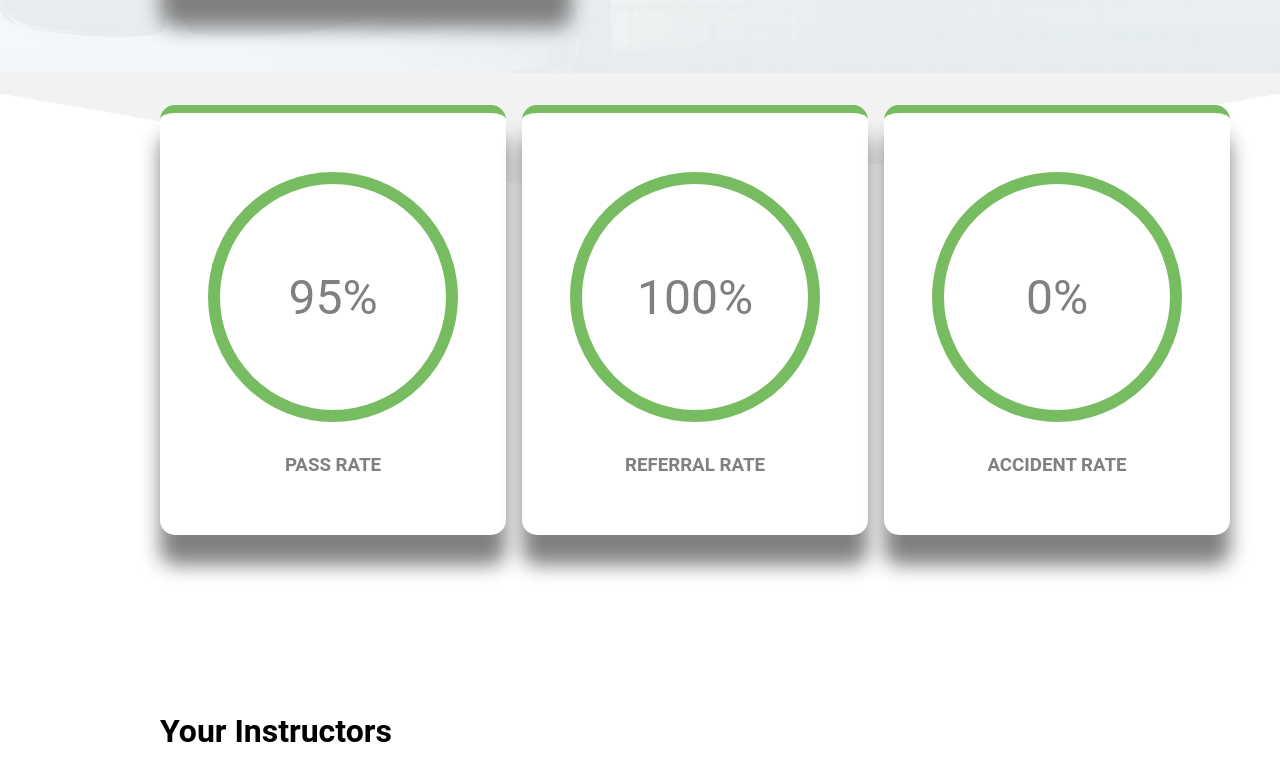
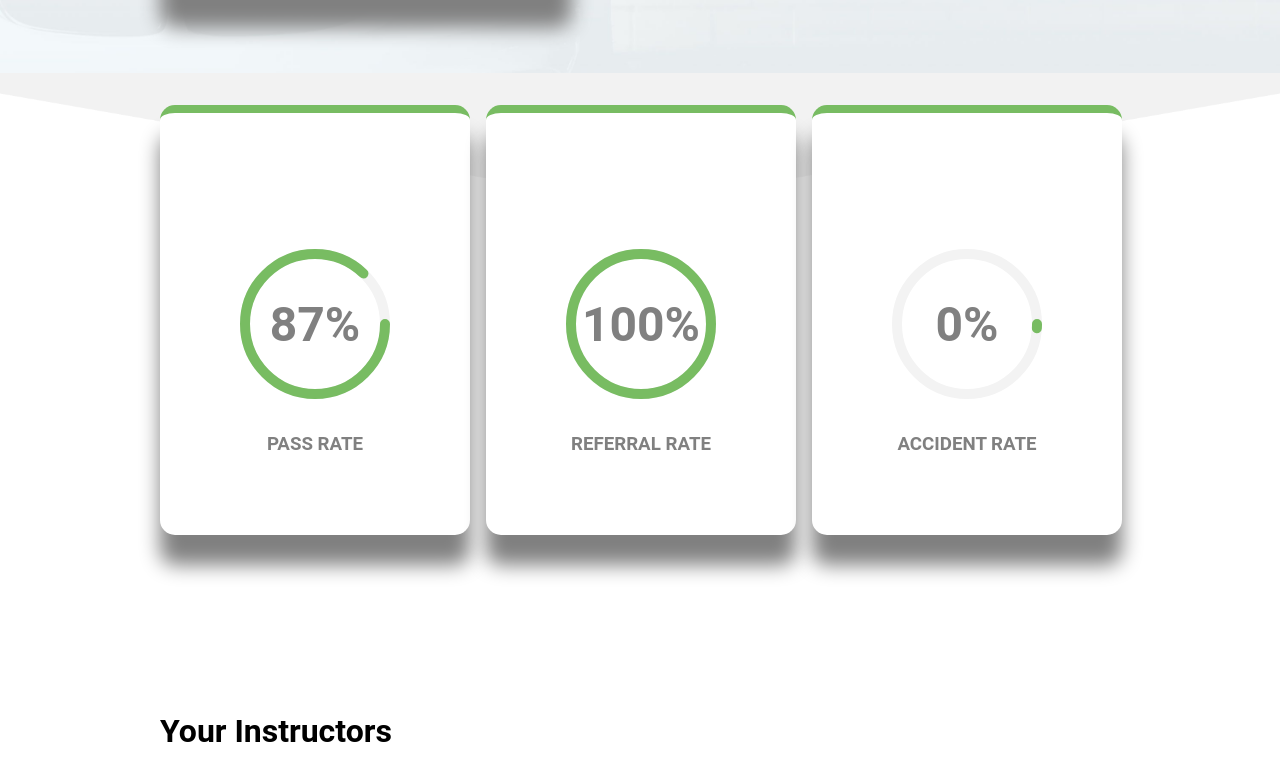
Before and after one commit to SamueleDellaRocca/proj-html-vuejs, a Vue app: page / in a window 1280 px wide. Shown: the part 1757-2540 px from the top of the page. Built offline with nearby package versions, Linux system fonts and the light colour scheme.

Commit message:
percentuale dinamica

```diff
--- a/src/components/HeaderDriving.vue
+++ b/src/components/HeaderDriving.vue
@@ -3,7 +3,7 @@
     <div class="bg">
       <div class="container barra-superiore">
         <div>We have a 95% Successful Pass Rate!</div>
-        <div>Give us a call to book your tuition! 1-800-55-555</div>
+        <div>Give us a call to book your tuition! 1-800-555-555</div>
       </div>
     </div>
 
@@ -147,6 +147,7 @@ nav {
     border: 1px solid transparent;
     padding: 2px 3px;
     border-radius: 5px;
+    cursor: pointer;
   }
 }
 
--- a/src/components/SectionTre.vue
+++ b/src/components/SectionTre.vue
@@ -33,9 +33,46 @@
     </div>
     <div class="sfondo-2"></div>
     <div class="container flex">
-      <div v-for="carta in arrayCerchi" :key="carta.percentuale" class="box">
+      <!-- commento il ciclo per fare l effetto -->
+      <!-- <div v-for="carta in arrayCerchi" :key="carta.percentuale" class="box">
         <div class="cerchio">{{ carta.percentuale }}</div>
         <h3>{{ carta.titolo }}</h3>
+      </div> -->
+
+      <div class="box">
+        <div class="percent">
+          <svg>
+            <circle cx="70" cy="70" r="70"></circle>
+            <circle cx="70" cy="70" r="70"></circle>
+          </svg>
+        </div>
+
+        <div class="number"><h2>87%</h2></div>
+        <h3>PASS RATE</h3>
+      </div>
+
+      <div class="box">
+        <div class="percent">
+          <svg>
+            <circle cx="70" cy="70" r="70"></circle>
+            <circle cx="70" cy="70" r="70"></circle>
+          </svg>
+        </div>
+
+        <div class="number"><h2>100%</h2></div>
+        <h3>REFERRAL RATE</h3>
+      </div>
+
+      <div class="box">
+        <div class="percent">
+          <svg>
+            <circle cx="70" cy="70" r="70"></circle>
+            <circle cx="70" cy="70" r="70"></circle>
+          </svg>
+        </div>
+
+        <div class="number"><h2>0%</h2></div>
+        <h3>ACCIDENT RATE</h3>
       </div>
     </div>
   </div>
@@ -200,18 +237,78 @@ export default {
   flex-direction: column;
   justify-content: center;
   align-items: center;
+  position: relative;
 
-  .cerchio {
-    width: 250px;
-    height: 250px;
-    border-radius: 50%;
-    border: 12px solid hsl(105deg 40% 56%);
+  h3 {
+    text-transform: uppercase;
+  }
+
+  .percent {
+    position: relative;
+    width: 150px;
+    height: 150px;
+    margin: 2rem;
+  }
+
+  .percent svg circle:nth-child(1) {
+    stroke-dashoffset: 0;
+    stroke: #f3f3f3;
+  }
+
+  .percent svg circle:nth-child(2) {
+    stroke-dashoffset: calc(440 - (440 * 87) / 100);
+    stroke: hsl(105deg 40% 56%);
+  }
+
+  svg {
+    position: relative;
+    width: 150px;
+    height: 150px;
+  }
+
+  circle {
+    width: 150px;
+    height: 150px;
+    fill: none;
+    stroke-width: 10;
+    stroke: hsl(105deg 40% 56%);
+    transform: translate(5px, 5px);
+    stroke-dasharray: 440;
+    stroke-dashoffset: 440;
+    stroke-linecap: round;
+  }
+
+  .number {
+    position: absolute;
+    top: 0;
+    left: 0;
+    width: 100%;
+    height: 100%;
     display: flex;
     justify-content: center;
     align-items: center;
-    font-size: 3rem;
-    color: gray;
-    margin-bottom: 2rem;
+    h2 {
+      font-size: 3rem;
+    }
+  }
+
+  h3 {
+    position: absolute;
+    top: 320px;
+  }
+}
+
+.box:nth-child(2) {
+  .percent svg circle:nth-child(2) {
+    stroke-dashoffset: calc(440 - (440 * 100) / 100);
+    stroke: hsl(105deg 40% 56%);
+  }
+}
+
+.box:nth-child(3) {
+  .percent svg circle:nth-child(2) {
+    stroke-dashoffset: calc(440 - (440 * 1) / 100);
+    stroke: hsl(105deg 40% 56%);
   }
 }
 </style>
```
